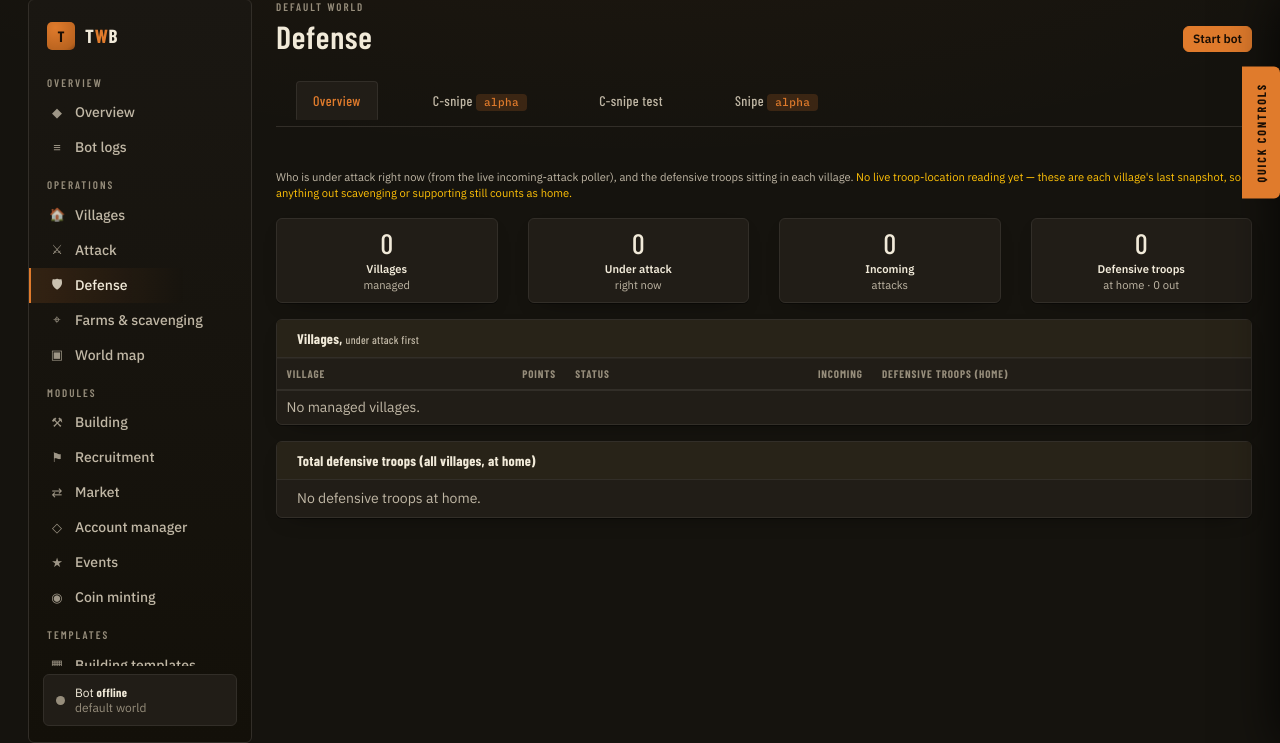
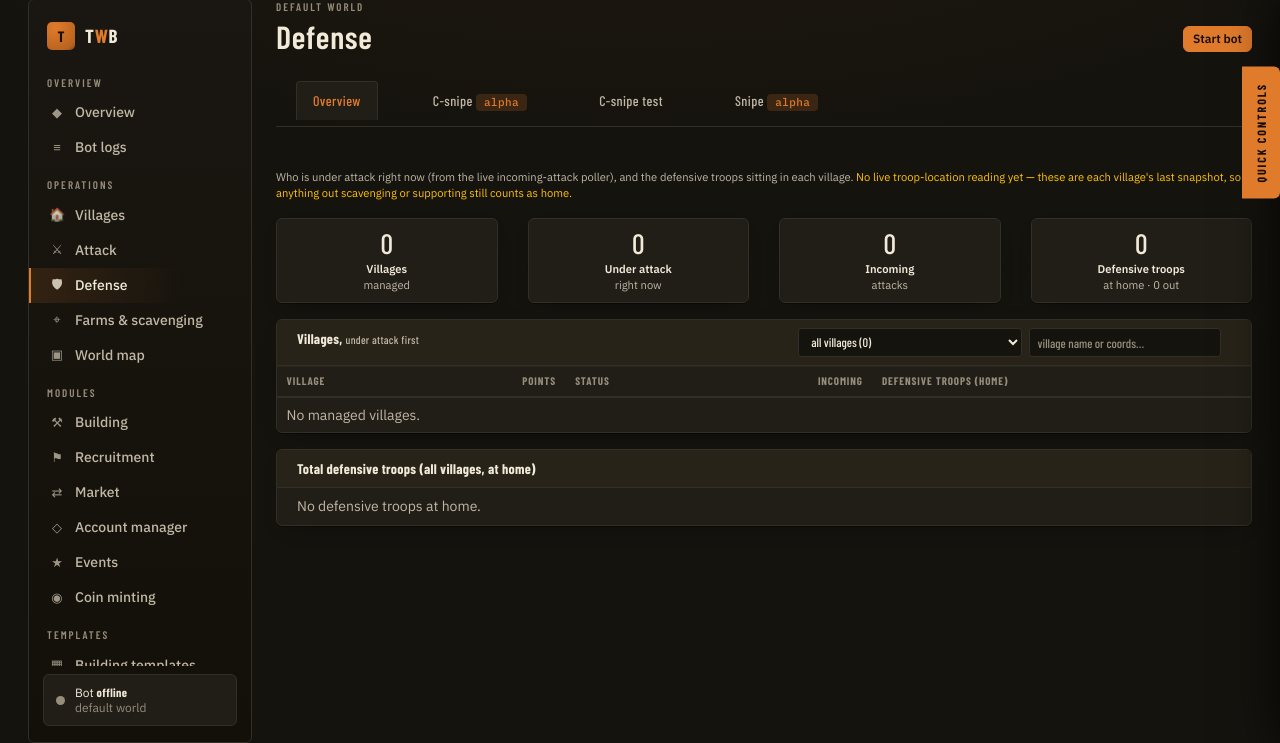
Before and after one commit to LazyTurtleStyle/TWBOT_LazyTurtle, a Flask app: page /defense in a window 1280 px wide. Shown: the part 29-772 px from the top of the page. Run offline with Flask 3, Linux system fonts and the light colour scheme; some libraries are stand-ins or nearby versions.

Commit message:
defense: filter the village table, and show every command when several land
Fifty-eight rows is a list you scroll past. The page is opened in a hurry, so
it now filters by the in-game groups - the same question the account is already
organised around - by village name or coordinates, and by "under attack only",
which is what the page is usually opened for.

Hiding a village that is under attack is the one thing this table must not do
quietly, so the counter turns red and says how many the filter is covering. The
headline counts above stay account-wide on purpose: "24 under attack" is the
number you want even while looking at one group.

The incoming column showed a count and the soonest arrival, which is enough for
one command and hides the shape of a train. A village taking several now lists
them - each arrival counting down, with what it looks like and who sent it -
up to eight, then how many more. Verified against a synthetic ten-command
village, since every village currently has exactly one.

Co-Authored-By: Claude Opus 5 <noreply@anthropic.com>

```diff
--- a/webmanager/templates/defense.html
+++ b/webmanager/templates/defense.html
@@ -9,6 +9,10 @@
 	.ms { font-variant-numeric: tabular-nums; }
 	.ms small { opacity: .65; }
 	.snipe-log { max-height: 9rem; overflow-y: auto; font-size: .75rem; white-space: pre-line; }
+	.def-filters { display: inline-flex; align-items: center; gap: .4rem; }
+	.def-filters .form-control-sm { font-size: .78rem; }
+	.inc-list { font-size: .72rem; line-height: 1.5; max-height: 9rem; overflow-y: auto; }
+	.inc-list .badge { font-size: .62rem; }
 	#csnipe-form label, #csnipe-test-form label { font-size: .8rem; margin-bottom: .1rem; }
 	#csnipe-form .unit-input, #csnipe-test-form .unit-input { max-width: 7rem; }
 	/* A village nothing can reach in time from is noise between the ones that
@@ -114,7 +118,19 @@
 <!-- Per-village table -->
 <div class="card">
 	<div class="card-header py-2"><strong>Villages,</strong>
-		<small class="text-muted">under attack first</small></div>
+		<small class="text-muted">under attack first</small>
+		<span class="float-right def-filters">
+			<select id="dv_group" class="form-control form-control-sm d-inline-block" style="width:14rem">
+				<option value="">all villages ({{ defense.villages|length }})</option>
+				<option value="__attacked__">under attack only ({{ defense.under_attack_count }})</option>
+				{% for g in defense.groups %}
+				<option value="{{ g.id }}">{{ g.name }} ({{ g.count }}){% if g.type == 'dynamic' %} · dynamic{% endif %}</option>
+				{% endfor %}
+			</select>
+			<input id="dv_name" class="form-control form-control-sm d-inline-block" style="width:12rem"
+				placeholder="village name or coords…">
+			<small id="dv_count" class="text-muted ml-1"></small>
+		</span></div>
 	<div class="table-responsive">
 		<table class="table table-sm def-table mb-0">
 			<thead><tr>
@@ -123,7 +139,10 @@
 			</tr></thead>
 			<tbody>
 				{% for v in defense.villages %}
-				<tr class="{% if v.incoming %}table-danger{% endif %}">
+				<tr class="{% if v.incoming %}table-danger{% endif %} dv-row"
+					data-groups="{{ v.groups|join(',') }}"
+					data-attacked="{{ 1 if v.incoming else 0 }}"
+					data-search="{{ ((v.name or '') ~ ' ' ~ (v.coords[0] ~ '|' ~ v.coords[1] if v.coords else '') ~ ' ' ~ v.id)|lower }}">
 					<td>
 						<strong>{{ v.name }}</strong>
 						<small class="text-muted d-block coord">
@@ -141,7 +160,22 @@
 							<span class="badge badge-success">clear</span>
 						{% endif %}
 					</td>
-					<td class="text-right">{% if v.incoming %}<span class="badge badge-dark">{{ v.incoming }}</span>{% else %}—{% endif %}</td>
+					<td class="text-right">
+						{% if v.incoming %}<span class="badge badge-dark">{{ v.incoming }}</span>
+						{% if v.incoming > 1 %}
+						{# One village taking several commands is the case that matters: the
+						   soonest arrival alone hides the shape of the train, so every
+						   arrival is listed with what it looks like and who sent it. #}
+						<div class="inc-list small text-muted mt-1 text-left">
+							{% for c in v.commands[:8] %}
+							<div><span class="def-eta" data-arrival="{{ (defense.now or 0) + c.eta }}">…</span>
+								{% if c.tag %}<span class="badge badge-secondary">{{ c.tag }}</span>{% endif %}
+								<span class="text-muted">{{ c.player_name }}</span></div>
+							{% endfor %}
+							{% if v.incoming > 8 %}<div>+{{ v.incoming - 8 }} more</div>{% endif %}
+						</div>
+						{% endif %}
+						{% else %}—{% endif %}</td>
 					<td>
 						<strong>{{ v.def_total|comma }}</strong>
 						{% set parts = [] %}
@@ -566,6 +600,45 @@ document.querySelectorAll('#def-tabs .nav-link').forEach(function(a) {
 	});
 });
 if (PANES.indexOf(location.hash.slice(1)) > 0) showPane(location.hash.slice(1));
+
+/* ---------- cutting the village table down ---------------------------
+   58 rows is a list you scroll past; the front is a list you act on. The
+   groups are the ones already kept in the game, so the question asked here is
+   the same one asked there - plus "under attack only", which is the reason
+   this page gets opened in a hurry.
+
+   Filtering is display-only: the counters above the table stay account-wide
+   on purpose, because "24 under attack" is the number you want even while
+   looking at one group. */
+function defFilter() {
+	var gid = document.getElementById('dv_group').value;
+	var text = (document.getElementById('dv_name').value || '').trim().toLowerCase();
+	var shown = 0, hiddenAttacked = 0;
+	document.querySelectorAll('tr.dv-row').forEach(function(tr) {
+		var groups = (tr.getAttribute('data-groups') || '').split(',');
+		var attacked = tr.getAttribute('data-attacked') === '1';
+		var okGroup = !gid || (gid === '__attacked__' ? attacked : groups.indexOf(gid) >= 0);
+		var okText = !text || (tr.getAttribute('data-search') || '').indexOf(text) >= 0;
+		var show = okGroup && okText;
+		tr.style.display = show ? '' : 'none';
+		if (show) shown++;
+		else if (attacked) hiddenAttacked++;
+	});
+	var total = document.querySelectorAll('tr.dv-row').length;
+	var el = document.getElementById('dv_count');
+	if (!gid && !text) { el.textContent = ''; el.classList.remove('text-danger'); return; }
+	// A village under attack that the filter is hiding is the one thing this
+	// page must not let you miss.
+	el.textContent = shown + ' of ' + total +
+		(hiddenAttacked ? ' · ' + hiddenAttacked + ' under attack hidden' : '');
+	el.classList.toggle('text-danger', hiddenAttacked > 0);
+	el.classList.toggle('text-muted', hiddenAttacked === 0);
+}
+(function() {
+	var g = document.getElementById('dv_group'), n = document.getElementById('dv_name');
+	if (g) g.addEventListener('change', defFilter);
+	if (n) n.addEventListener('input', defFilter);
+})();
 
 // --- time rendering ---
 function pad(n, w) { return String(n).padStart(w || 2, '0'); }
--- a/webmanager/utils.py
+++ b/webmanager/utils.py
@@ -3184,8 +3184,33 @@ class DefenseOverview:
             -v["def_total"],
         ))
 
+        # The in-game groups, so the table can be cut down the way the account
+        # is already organised - "show me the front" rather than scrolling 58
+        # rows. Only groups that actually hold a managed village are offered.
+        groups = DataReader.groups_grab()
+        here = {str(v["id"]) for v in villages}
+        group_of = {}
+        group_options = []
+        for group in groups:
+            members = [str(m) for m in (group.get("villages") or [])]
+            held = [m for m in members if m in here]
+            if not held:
+                continue
+            group_options.append({"id": str(group.get("id")),
+                                  "name": group.get("name"),
+                                  "type": group.get("type"),
+                                  "count": len(held)})
+            for m in held:
+                group_of.setdefault(m, []).append(str(group.get("id")))
+        for v in villages:
+            v["groups"] = group_of.get(str(v["id"]), [])
+
         return {
             "villages": villages,
+            "groups": group_options,
+            # Each command carries an eta, not an absolute time; the page turns
+            # them back into arrivals against this.
+            "now": now,
             "defensive_units": cls.DEFENSIVE_UNITS,
             "total_def": total_def,
             "total_def_sum": sum(total_def.values()),
```
